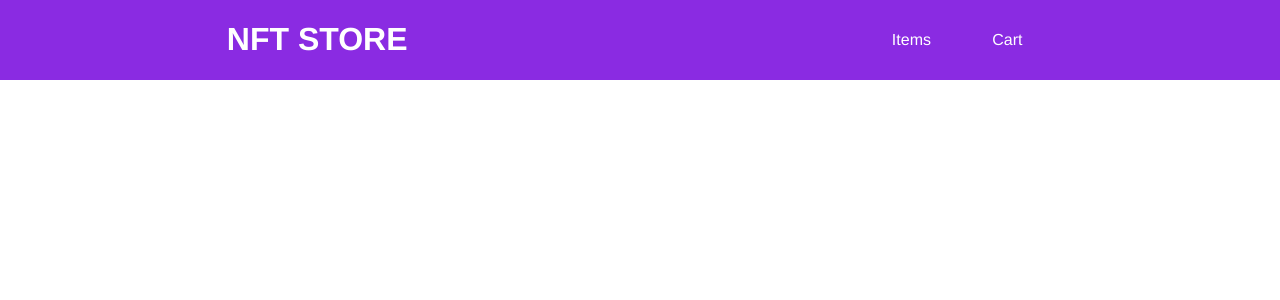
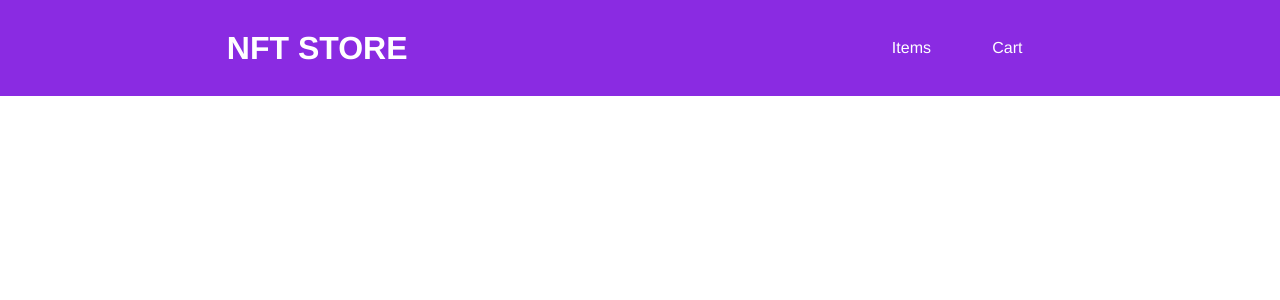
Before and after one commit to Pleopleq/basic-nft-store-vue, a Vue app: page / in a window 1280 px wide. Shown: the top 300 px of the page. Built offline with nearby package versions, Linux system fonts and the light colour scheme.

Commit message:
Fix some style issues with header and main container

```diff
--- a/src/App.vue
+++ b/src/App.vue
@@ -1,6 +1,6 @@
 <template>
   <the-header></the-header>
-  <main>
+  <main class="main-view">
     <router-view></router-view>
   </main>
 </template>
@@ -14,14 +14,16 @@ export default {
 </script>
 
 <style>
-html {
-  height: 100vh;
-}
 body {
   margin: 0;
   padding: 0;
+  height: 100vh;
 }
 #app {
   font-family: Avenir, Helvetica, Arial, sans-serif;
 }
+.main-view {
+  margin: 3rem;
+  height: 75vh;
+}
 </style>
--- a/src/components/TheHeader.vue
+++ b/src/components/TheHeader.vue
@@ -1,6 +1,6 @@
 <template>
   <header>
-    <div>
+    <div class="logo">
       <h1>NFT STORE</h1>
     </div>
     <nav>
@@ -28,9 +28,19 @@ a:hover {
 
 header {
   display: flex;
+  height: 12vh;
   justify-content: space-around;
   background-color: blueviolet;
   color: white;
+}
+
+.logo {
+  display: flex;
+  align-items: center;
+}
+
+.logo > h1 {
+  margin: 0;
 }
 
 nav {
```
